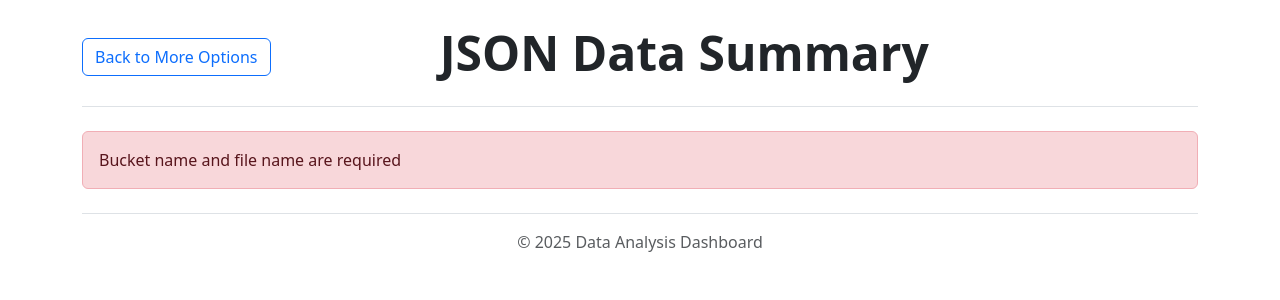
After one commit to OlsonTyler0/388-code, a Flask app: page /summarize_json in a window 1280 px wide. The commit adds this page. Shown: the top 300 px of the page. Run offline with Flask 3, Linux system fonts and the light colour scheme.

Commit message:
working-version

```diff
--- a/src/main.py
+++ b/main.py
@@ -1,22 +1,38 @@
 from flask import Flask, request, render_template, redirect, url_for, session
 import logging
 import os
+from datetime import datetime
 from src.youtube_stats import YouTubeStats
 from src.sentiment_analyzer import SentimentAnalyzer, LocalSentimentAnalyzer
 from src.data_storage import DataStorage
-from datetime import datetime
 
 # Set up logging
 logging.basicConfig(level=logging.INFO)
 logger = logging.getLogger(__name__)
 
-app = Flask(__name__)
+# Update the Flask app initialization to use the correct template folder
+app = Flask(__name__, template_folder='src/templates')
 app.secret_key = os.environ.get('FLASK_SECRET_KEY', 'your_secret_key_here')  # Required for session
+
+# Add datetime to template context
+@app.context_processor
+def inject_now():
+    return {'now': datetime.now()}
+
+@app.template_filter('format_date')
+def format_date(date_string):
+    try:
+        date = datetime.strptime(date_string, "%Y-%m-%dT%H:%M:%SZ")
+        return date.strftime("%b %d, %Y")
+    except Exception as e:
+        logger.error(f"Error formatting date: {str(e)}")
+        return date_string
+
 
 @app.route('/', methods=['GET'])
 def homepage():
     # Render the homepage template
-    return render_template('homepage.html')
+    return render_template('homepage.html')  # Updated path
 
 @app.route('/config', methods=['GET', 'POST'])
 def config():
@@ -124,14 +140,6 @@ def sentiment_analysis():
 
                 comments = comments_data
 
-        @app.template_filter('format_date')
-        def format_date(date_string):
-            try:
-                date = datetime.strptime(date_string, "%Y-%m-%dT%H:%M:%SZ")
-                return date.strftime("%b %d, %Y")
-            except Exception as e:
-                return date_string
-
         return render_template('sentiment.html',
                                videos=videos,
                                comments=comments,
@@ -153,6 +161,42 @@ def sentiment_analysis():
                                sentiment_stats=None,
                                comments_limited=False,
                                use_google_api=session.get('use_google_api', True))
+
+
+@app.route('/summarize_json', methods=['GET'])
+def summarize_json():
+    try:
+        bucket_name = request.args.get('bucket_name')
+        source_blob_name = request.args.get('source_blob_name')
+
+        if not bucket_name or not source_blob_name:
+            return render_template('json_summary.html',
+                                  error="Bucket name and file name are required",
+                                  summary=None,
+                                  filename=None)
+
+        storage = DataStorage(bucket_name)
+        data = storage.load_data(source_blob_name)
+
+        # Basic summary logic
+        summary = {
+            "file_name": source_blob_name,
+            "data_type": type(data).__name__,
+            "item_count": len(data) if isinstance(data, list) else "Not a list",
+            "keys": list(data[0].keys()) if isinstance(data, list) and data else "No keys found or empty list",
+            "sample": data[0] if isinstance(data, list) and data else "No sample available"
+        }
+
+        return render_template('json_summary.html',
+                              error=None,
+                              summary=summary,
+                              filename=source_blob_name)
+    except Exception as e:
+        logger.error(f"Error in summarize_json route: {str(e)}")
+        return render_template('json_summary.html',
+                              error=f"An error occurred: {str(e)}",
+                              summary=None,
+                              filename=None)
 
 @app.route('/youtube-privacy', methods=['GET'])
 def youtube_privacy():
@@ -194,6 +238,13 @@ def top20():
 def more():
     return render_template('more.html')
 
+def format_date(date_string):
+    try:
+        date = datetime.strptime(date_string, "%Y-%m-%dT%H:%M:%SZ")
+        return date.strftime("%b %d, %Y")
+    except Exception as e:
+        return date_string
+
 if __name__ == '__main__':
     port = int(os.environ.get('PORT', 8080))
     app.run(host='0.0.0.0', port=port)
--- a/src/templates/base.html
+++ b/src/templates/base.html
@@ -12,7 +12,7 @@
     <div class="container py-4">
         {% block content %}{% endblock %}
         <footer class="pt-3 mt-4 text-muted border-top text-center">
-            &copy; {{ "now" | date("%Y") }} Data Analysis Dashboard
+            &copy; {{ now.year }} Data Analysis Dashboard
         </footer>
     </div>
     <!-- Bootstrap JS Bundle with Popper -->
--- /dev/null
+++ b/src/templates/json_summary.html
@@ -0,0 +1,57 @@
+{% extends 'base.html' %}
+
+{% block title %}JSON Data Summary{% endblock %}
+
+{% block content %}
+<header class="pb-3 mb-4 border-bottom">
+    <div class="d-flex justify-content-between align-items-center">
+        <a href="{{ url_for('more') }}" class="btn btn-outline-primary">Back to More Options</a>
+        <h1 class="display-5 fw-bold text-center">JSON Data Summary</h1>
+        <div style="width: 100px;"></div>
+    </div>
+</header>
+
+{% if error %}
+<div class="alert alert-danger" role="alert">
+    {{ error }}
+</div>
+{% endif %}
+
+{% if summary %}
+<div class="row mb-4">
+    <div class="col">
+        <div class="card">
+            <div class="card-header d-flex justify-content-between align-items-center">
+                <h3>Summary for {{ filename }}</h3>
+            </div>
+            <div class="card-body">
+                <div class="mb-3">
+                    <strong>Data Type:</strong> {{ summary.data_type }}
+                </div>
+                <div class="mb-3">
+                    <strong>Item Count:</strong> {{ summary.item_count }}
+                </div>
+
+                {% if summary.keys != "No keys found or empty list" %}
+                <div class="mb-3">
+                    <strong>Available Fields:</strong>
+                    <ul>
+                        {% for key in summary.keys %}
+                        <li>{{ key }}</li>
+                        {% endfor %}
+                    </ul>
+                </div>
+                {% endif %}
+
+                {% if summary.sample != "No sample available" %}
+                <div class="mb-3">
+                    <strong>Sample Item:</strong>
+                    <pre class="bg-light p-3 mt-2">{{ summary.sample | tojson(indent=2) }}</pre>
+                </div>
+                {% endif %}
+            </div>
+        </div>
+    </div>
+</div>
+{% endif %}
+{% endblock %}
```
Also changed, not shown: src/data_storage.py (+118 -8 lines), 1 other file.
